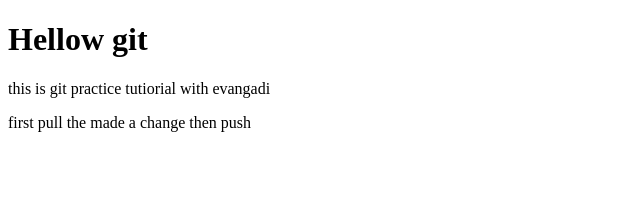
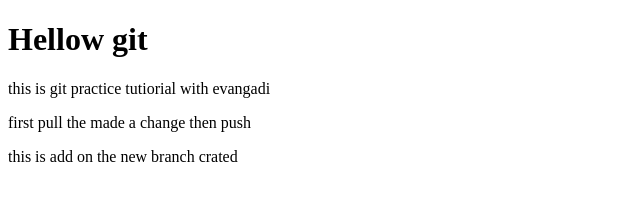
Before and after one commit to abenezer-12/Evangadi, a plain HTML site: page index.html in a window 1280 px wide. Shown: the whole page, without its empty margins (0-640 px from the left). Drawn offline with Linux system fonts and the light colour scheme.

Commit message:
add on new branch

```diff
--- a/index.html
+++ b/index.html
@@ -9,6 +9,7 @@
     <h1>Hellow git </h1>
     <p>this is git practice tutiorial with evangadi</p>
     <P>first pull the made  a change  then push</P>
+    <p>this is add on the new branch crated </p>
 
 </body>
 </html>
```
